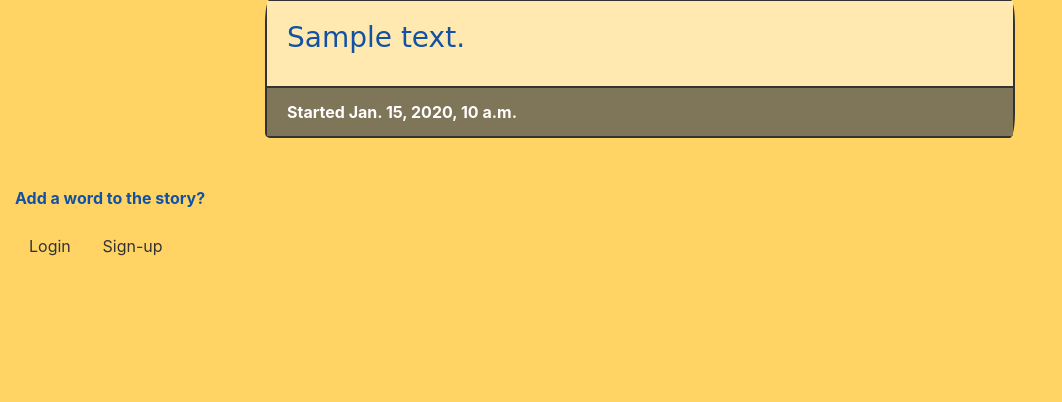
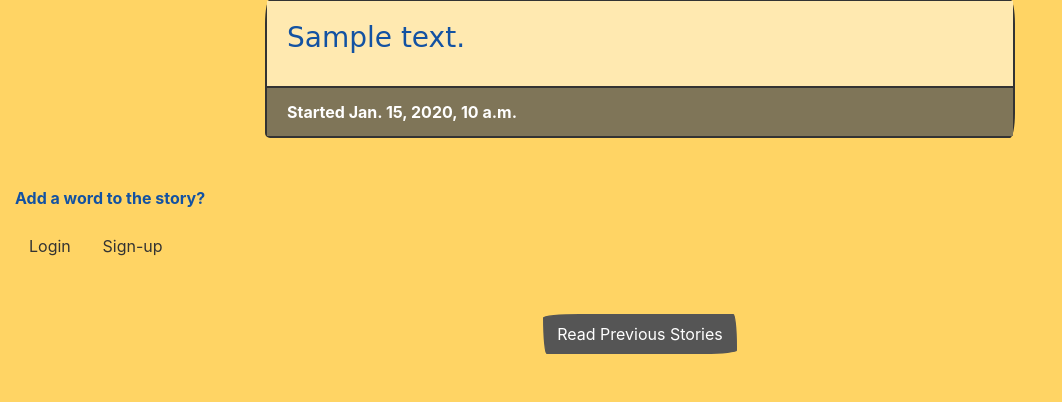
Before and after one commit to SteveWooding/cheddar-gorge, a Django app: page / in a window 1280 px wide. Shown: the part 211-613 px from the top of the page, without its empty margins (0-1062 px from the left). Run offline with Django 3.2, Linux system fonts and the light colour scheme; tables that the repository leaves empty hold one stand-in row (values such as "Sample post"); some libraries are stand-ins or nearby versions; some web fonts are replaced.

Commit message:
feat: Add button to past stories to homepage

```diff
--- a/cheddargorge/static/css/style.css
+++ b/cheddargorge/static/css/style.css
@@ -23,3 +23,7 @@ body {
 .new-word-form {
   width: 40%;
 }
+
+.archive-btn {
+  margin-top: 3rem;
+}
--- a/cheddargorge/wordrelaygame/templates/wordrelaygame/home.html
+++ b/cheddargorge/wordrelaygame/templates/wordrelaygame/home.html
@@ -15,11 +15,6 @@
   </div>
   <div class="card-footer text-white">Started {{ latest_story.date_created }}</div>
 </div>
-
-
-<div></div>
-
-
 
   {% if user.is_authenticated %}
     {% if form %}
@@ -46,6 +41,11 @@
     <a class="btn btn-default" href="{% url 'signup' %}">Sign-up</a>
   {% endif %}
 
+  <div class="text-center archive-btn">
+    <a href="{% url 'wordrelaygame:story-list' %}" class="btn btn-secondary" role="button">Read Previous Stories</a>
+  </div>
+
+
 {% else %}
 
   <p>No stories found.</p>
```
